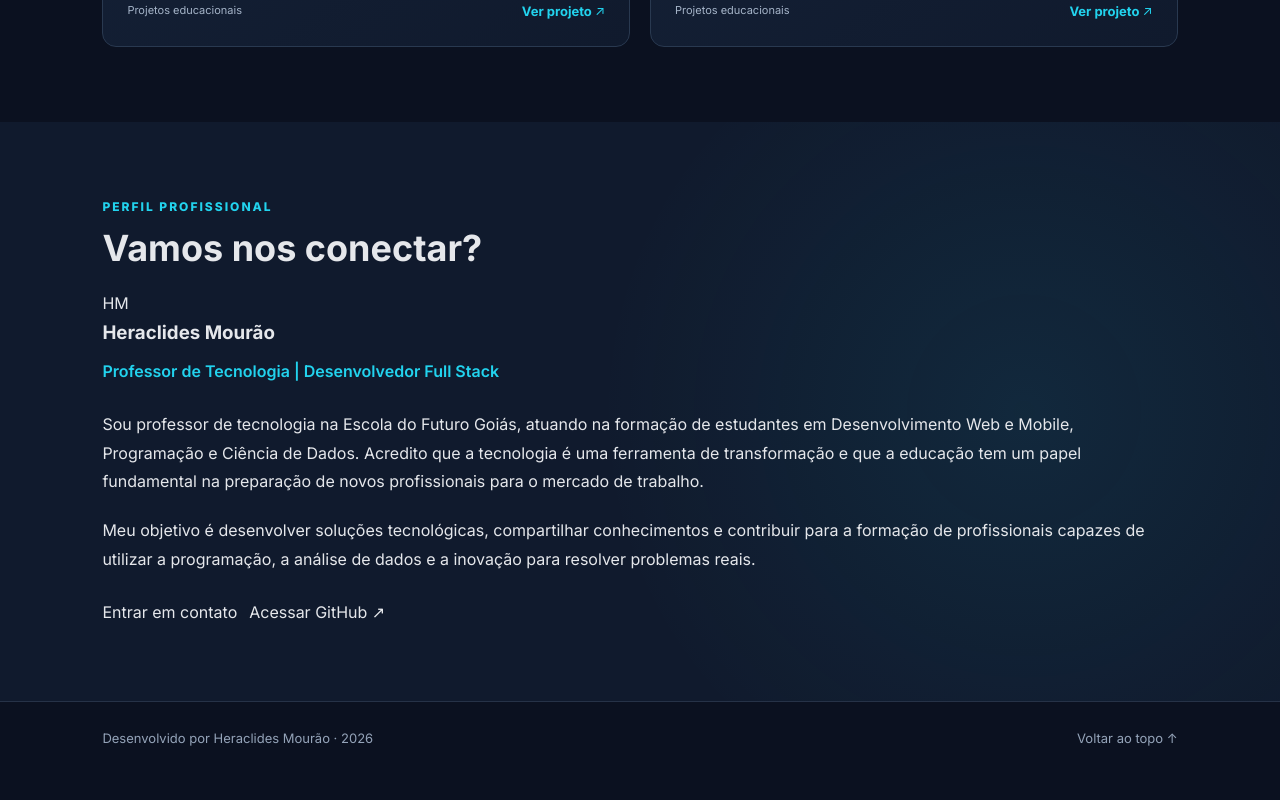
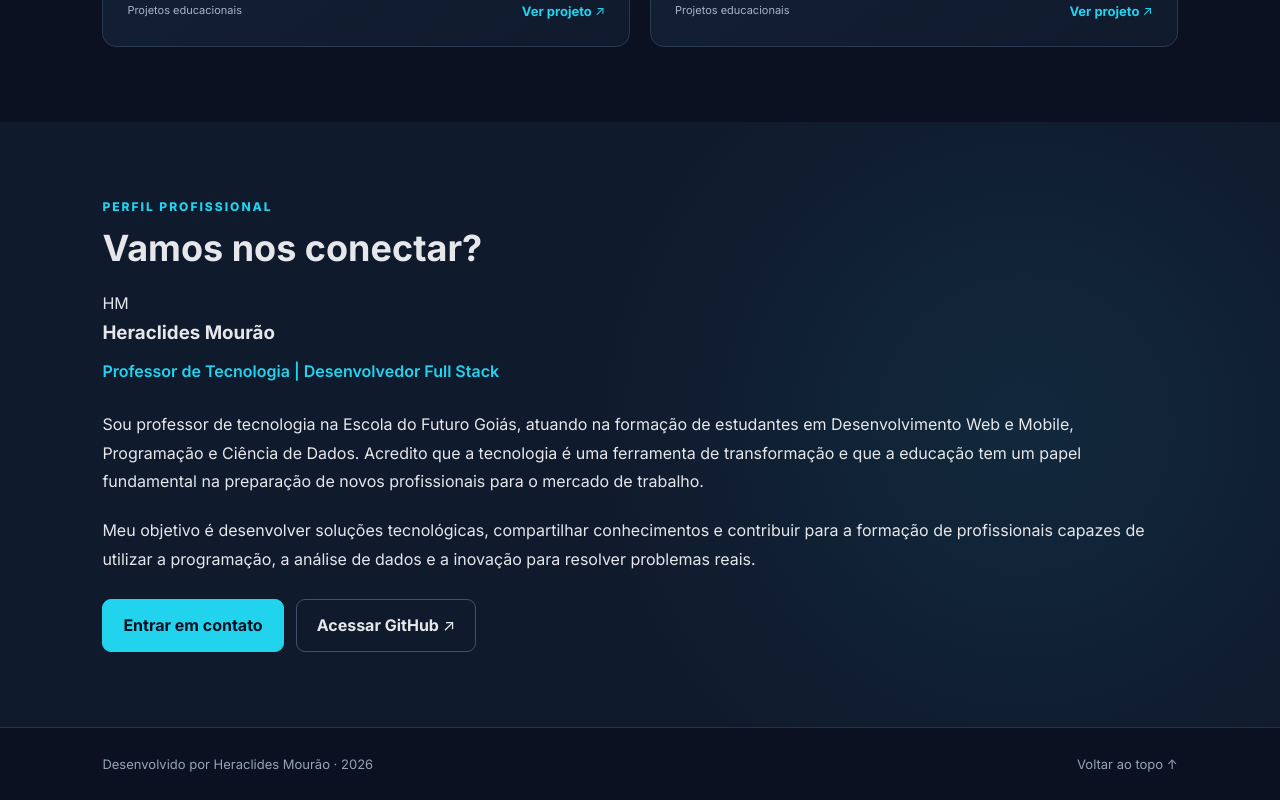
Before and after one commit to heraclidesefg/PortifolioPessoal, a React (Vite) app: page / in a window 1280 px wide. Shown: the part 3029-3829 px from the top of the page. Before the commit the page ends 3803 px from the top, so only its background shows below. Built offline with nearby package versions, Linux system fonts and the light colour scheme.

Commit message:
atualizando botão de contato

```diff
--- a/src/App.css
+++ b/src/App.css
@@ -120,7 +120,7 @@
   margin-top: 24px;
 }
 
-.botao-contato .botao {
+.botao {
   display: inline-flex;
   align-items: center;
   justify-content: center;
```
